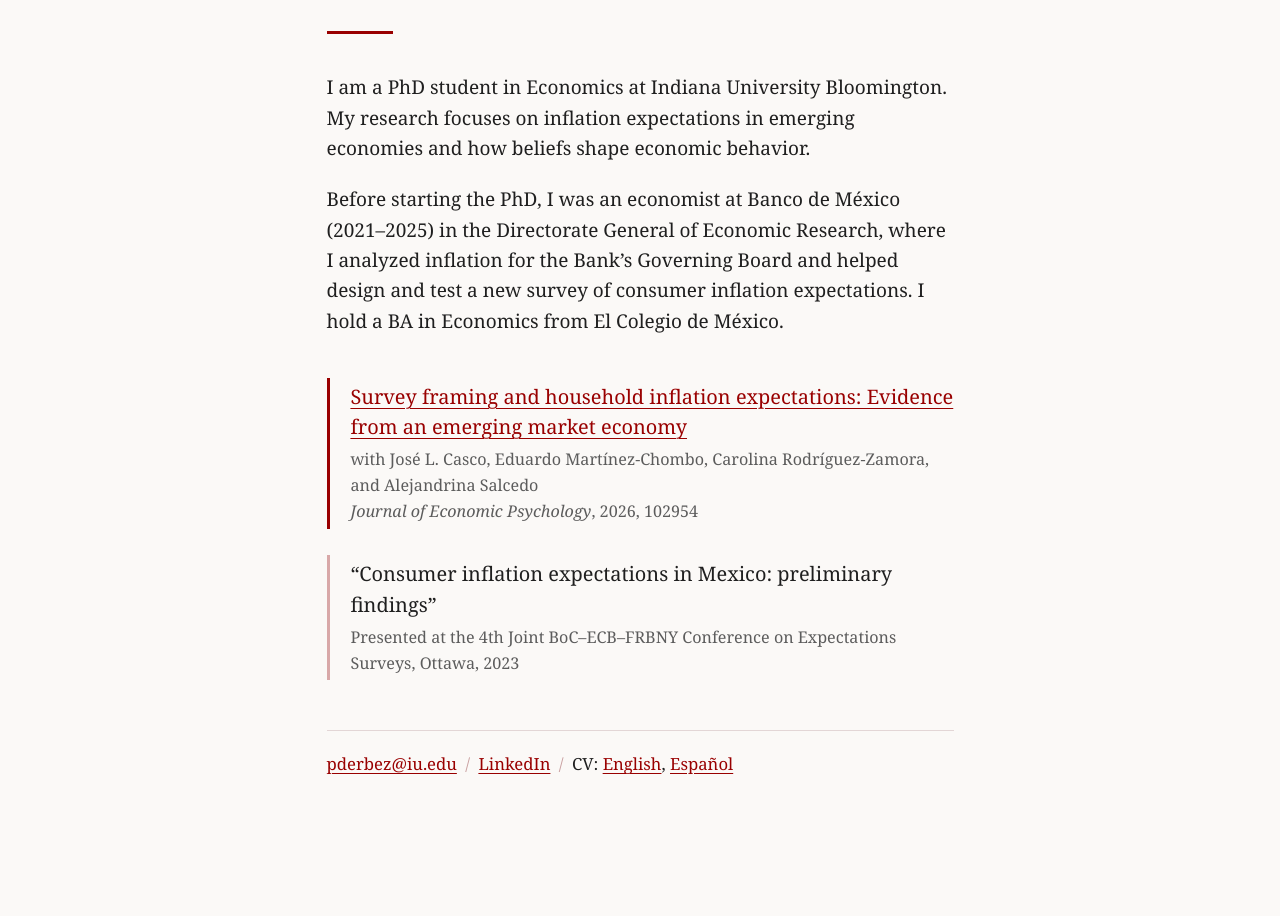
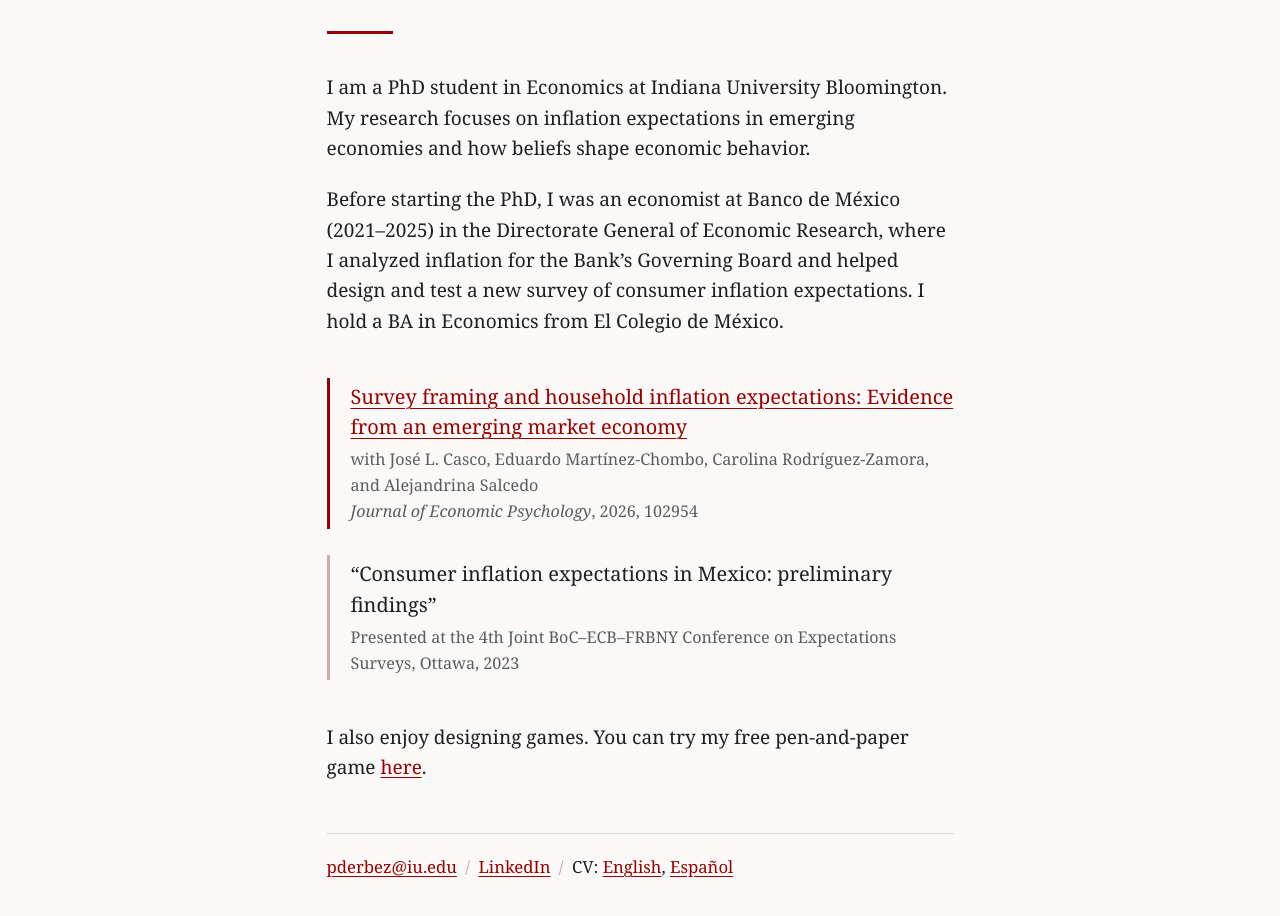
Before and after one commit to pablo-derbez/pablo-derbez.github.io, a plain HTML site: page index.html in a window 1280 px wide. Shown: the part 176-1092 px from the top of the page. Before the commit the page ends 1030 px from the top, so only its background shows below. Drawn offline with Linux system fonts and the light colour scheme.

Commit message:
Add line linking to Point of Order
Co-Authored-By: Claude Opus 5.5 <noreply@anthropic.com>
Claude-Session: https://claude.ai/code/session_012YBh3VfcpWNnNTSP2Kos4f

```diff
--- a/index.html
+++ b/index.html
@@ -116,6 +116,10 @@ Before starting the PhD, I was an economist at Banco de México (2021&ndash;2025
   <span class="meta">Presented at the 4th Joint BoC&ndash;ECB&ndash;FRBNY Conference on Expectations Surveys, Ottawa, 2023</span>
 </div>
 
+<p style="margin-top: 2.2em;">
+I also enjoy designing games. You can try my free pen-and-paper game <a href="/point-of-order/">here</a>.
+</p>
+
 <footer>
   <a href="mailto:pderbez@iu.edu">pderbez@iu.edu</a><span class="sep">/</span><a href="https://www.linkedin.com/in/pablo-derbez">LinkedIn</a><span class="sep">/</span>CV: <a href="CV/CV_Pablo_Derbez_ENG.pdf">English</a>, <a href="CV/CV_Pablo_Derbez_ESP.pdf">Español</a>
 </footer>
```
